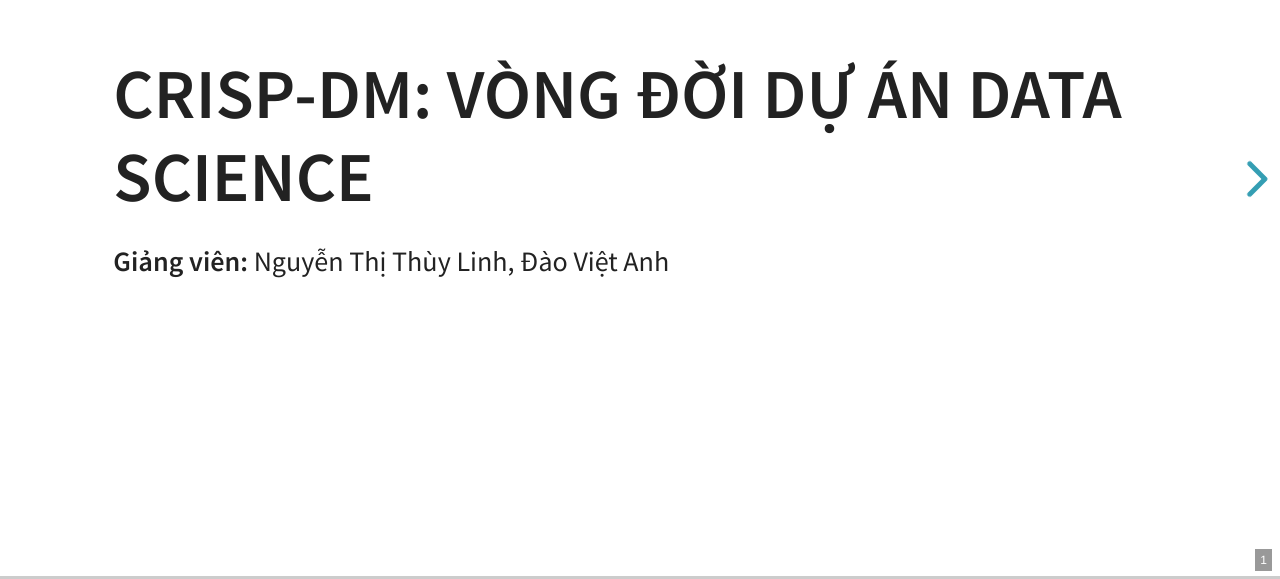
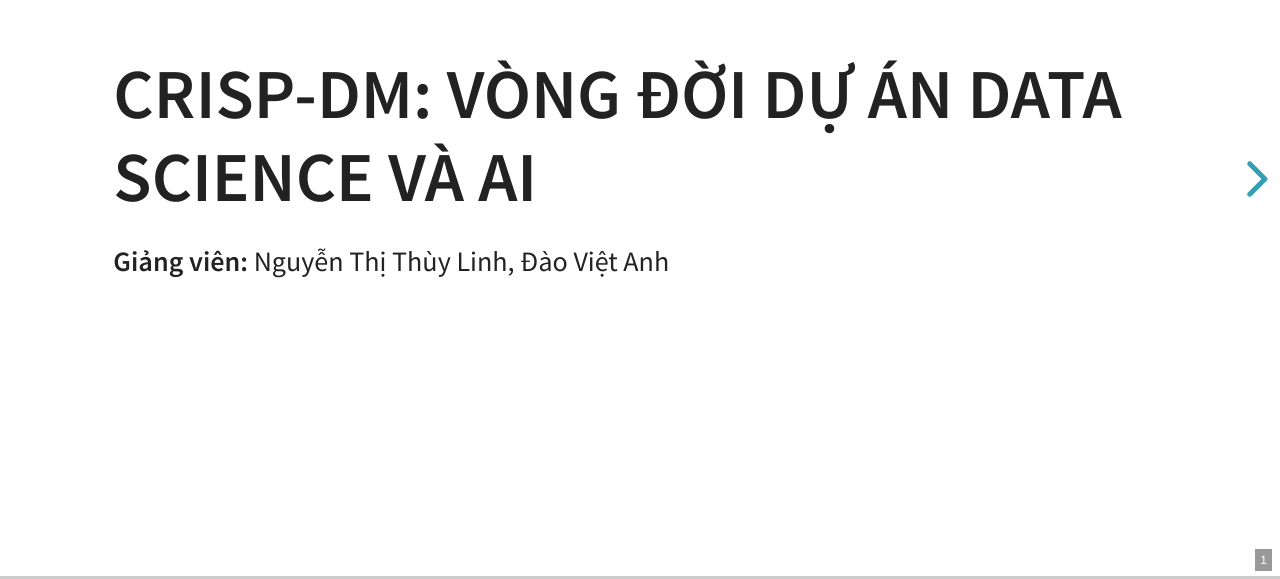
Before and after one commit to uet-iai-course/gtttnt, a website: page 2526-1/lecture-05-crisp-dm.html in a window 1280 px wide. Shown: the part 221-800 px from the top of the page. Drawn offline with nearby package versions, Linux system fonts and the light colour scheme.

Commit message:
Update lecture-05-crisp-dm.html

```diff
--- a/2526-1/lecture-05-crisp-dm.html
+++ b/2526-1/lecture-05-crisp-dm.html
@@ -21,7 +21,7 @@
         <div class="slides">
             <!-- Title -->
             <section>
-                <h1>CRISP-DM: Vòng đời dự án Data Science</h1>
+                <h1>CRISP-DM: Vòng đời dự án Data Science và AI</h1>
                 <p><strong>Giảng viên:</strong> Nguyễn Thị Thùy Linh, Đào Việt Anh</p>
             </section>
 
```
